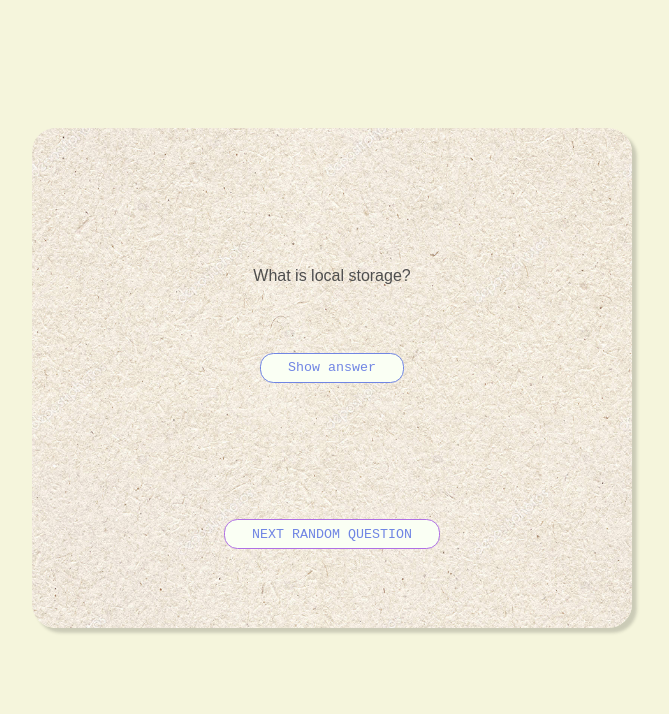
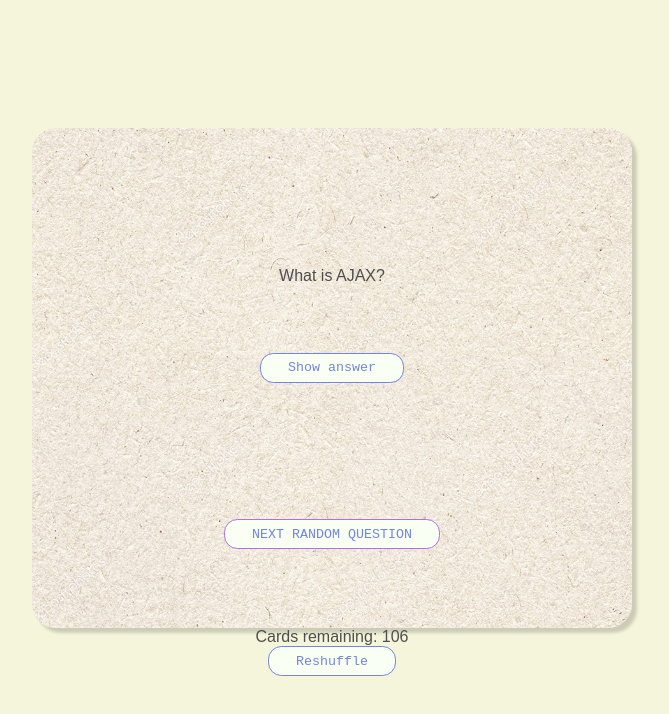
Before and after one commit to Marija-Kov/technical-questions, a website: page src/technical.html in a window 1280 px wide. Shown: the whole page, without its empty margins (308-977 px from the left). Drawn offline with Linux system fonts and the light colour scheme; files that its build step writes are made by us from their sources; files whose address does not match are found by name.

Commit message:
technical.js update
To fix: it picks a card on refresh

```diff
--- a/src/sass/technical.scss
+++ b/src/sass/technical.scss
@@ -41,6 +41,7 @@ body {
     height: 100vh;
     @include center-aligned;
     flex-direction: column;
+    gap: 5%;
     font-family: $text-font;
     color: $card-text;
     transition: 0.3s;
@@ -59,7 +60,7 @@ height: clamp(320px, 100vh, 500px);
 width: clamp(300px, 80vw, 600px);
 background: $card-bkg-html;
 background-image: url('/src/media/white-paper.jpg');
-background-size: 150%;
+background-size: 380%;
 border-radius: 1.5em;
 box-shadow: 0.3em 0.3em 0.2em rgba(36, 36, 36, 0.2);
 @include center-aligned;
@@ -85,16 +86,32 @@ button {
     }
 }
 
-.next-random {
+.next-random,
+.reshuffle {
    // border: $btn-next-border;
     text-transform: uppercase;
 }
+
+.reshuffle {
+    color:rgb(36, 36, 36);
+    border: solid 1px rgb(36, 36, 36);
+    &:hover {
+        box-shadow: none;
+        color: white;
+    }
+}
+
+.remaining {
+    color:rgb(36, 36, 36);
+}
+
 
 .question,
 .answer {
     margin: 10%;
     font-size: 1em;
     max-height: 30%;
+    text-align: center;
 
 }
 
--- a/src/technical.html
+++ b/src/technical.html
@@ -14,6 +14,9 @@
       <p class="answer"></p>
       <button class="next-random">Next random question</button>
   </div>
+
+  <p class="remaining"></p>
+  <button class="reshuffle">Reshuffle</button>
   <!-- <img src="media/App-Orange-Player-icon.png" alt="🍊"> -->
     <script src="/src/technical.js"></script>
 </body>
--- a/src/technical.js
+++ b/src/technical.js
@@ -1,11 +1,16 @@
-//the app should get a random question
-//the user should be able to pick the category from which the question is drawn (general CS, javascript, css, html, web), or get a random question without a category specified
-//GETTING A RANDOM QUESTION OUT OF A RANDOM CATEGORY
-//the user should be able to put aside the questions that they don't want to come up again
-let showAnswer = document.querySelector('.show-answer');
-let nextQuestion = document.querySelector(".next-random");
-let question = document.querySelector(".question");
-let answer = document.querySelector(".answer");
+//it should be ensured that a random card does not get drawn twice until the end of the deck
+const showAnswer = document.querySelector('.show-answer');
+const nextQuestion = document.querySelector(".next-random");
+const question = document.querySelector(".question");
+const answer = document.querySelector(".answer");
+const card = document.querySelector(".card");
+const remaining = document.querySelector(".remaining");
+const reshuffle = document.querySelector(".reshuffle");
+
+reshuffle.addEventListener('click', ()=> {
+  localStorage.clear();
+  window.location.reload();
+})
 
 nextQuestion.addEventListener('click', getRandomQuestion);
 showAnswer.addEventListener('click', () => {
@@ -13,32 +18,52 @@ showAnswer.addEventListener('click', () => {
 })
 
 async function getRandomQuestion() {
-
     const response = await fetch('data.json');
-
     if (!response.ok) {
       throw new Error(`Error! status: ${response.status}`);
     }
 
     const data = await response.json();
-    const randomQuestion = await data[Math.round(Math.random()*96)];
-    localStorage.setItem("deck", randomQuestion.q);
-    console.log(localStorage.getItem('deck'));
+    remaining.innerText = `Cards remaining: ${data.length-1-Number(localStorage.length)}`;
+    const randomQuestion = await data[Math.round(Math.random()*data.length)];
+    if (Number(localStorage.length) === data.length) {
+      noMore().then(() => reshuffle.click());
+    }
+    if (!localStorage.getItem(`${asciiConverter(randomQuestion.q)}`)) {
+      localStorage.setItem(
+        `${asciiConverter(randomQuestion.q)}`,
+        randomQuestion.q
+      );
+    console.log(
+      `Item: ${randomQuestion.q} - number: ${asciiConverter(
+        localStorage.getItem(`${asciiConverter(randomQuestion.q)}`)
+      )} - is now inside local storage.`
+    );
     question.innerText = `${randomQuestion.q}`;
     answer.setAttribute('style', "height: 0");
     answer.innerText = `${randomQuestion.a}`;
-
+    card.style =`background-position-x: ${Math.round(Math.random() * 100)}%`; //
+    card.style = `background-position-y: ${Math.round(Math.random() * 100)}%`; // this will give the illusion as if the cards are being switched css sprite-style
+  } else {
+    getRandomQuestion()
+  }
 }
 
 getRandomQuestion();
 
+//it should be ensured that a random card does not get drawn twice until the end of the deck
 
-// function asciiConverter(string) {
-//   for (let i = 0; i < string.length; ++i){
-//   return string.split("").map(letter => letter.charCodeAt(i));
-//   }
-// }
-// //console.log(asciiConverter("buzz"))
+
+function asciiConverter(string) {
+  for (let i = 0; i < string.length; ++i){
+  return string.split("").map(letter => letter.charCodeAt(i)).join('');
+  }
+}
+
+async function noMore(){
+  alert('No more cards!')
+
+}
 
 
 // fetch WORKS in the browser console with the live SERVER - I get the data as I wanted it.
```
